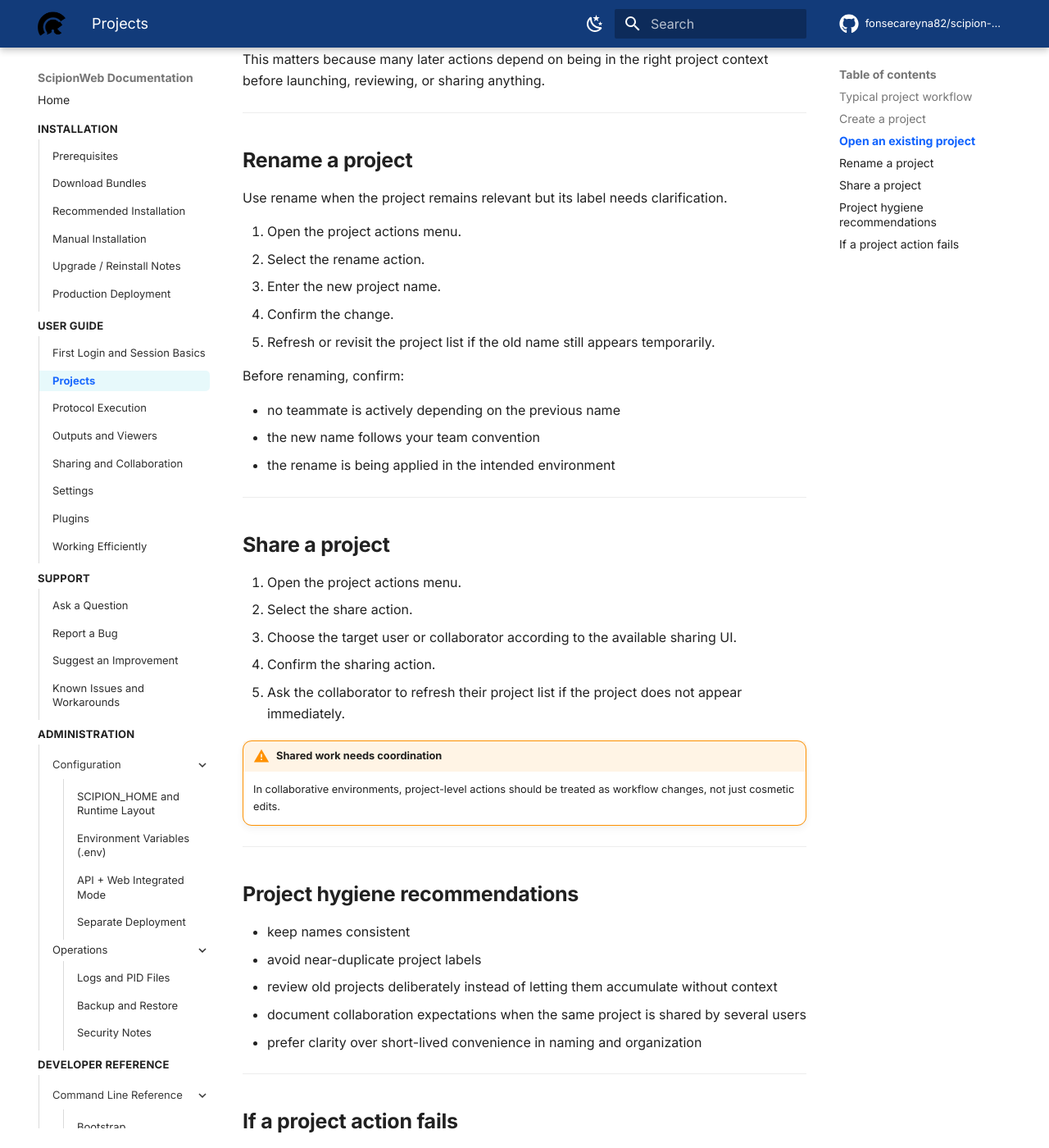
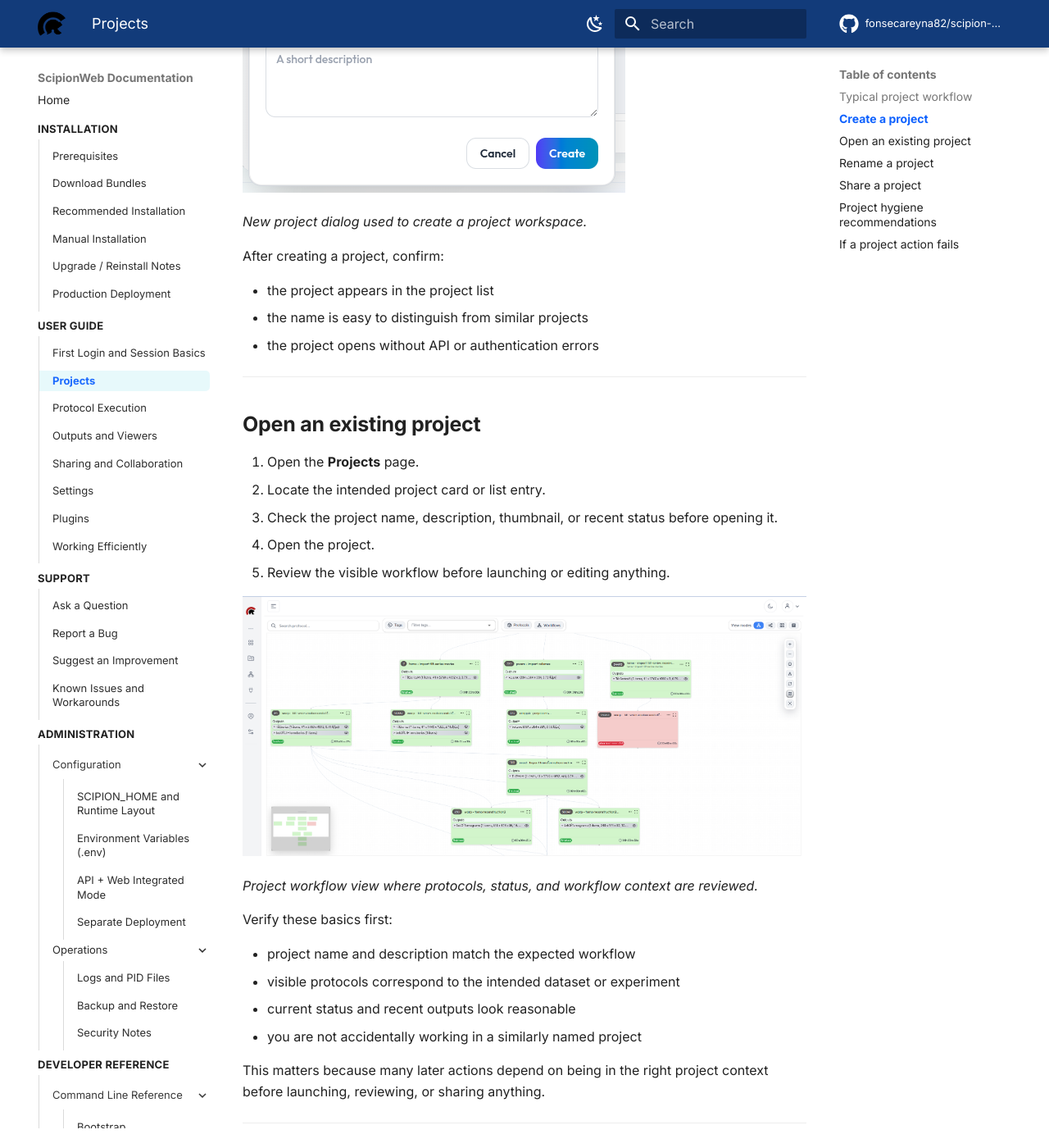
Before and after one commit to fonsecareyna82/scipion-docs, an MkDocs documentation site: the page built from docs/user-guide/projects.md, in a window 1280 px wide and 1400 px high, scrolled down 1512 px. Shown: the whole window at 82% size. Built offline with MkDocs 1.6.1 and Material for MkDocs 9.7.7, drawn with Linux system fonts in a browser that asks for light colours; comment, search, counter and statistics services are not loaded; some of the changed text lies outside the part shown.

Commit message:
Add project screenshots to user guide

```diff
--- a/docs/user-guide/projects.md
+++ b/docs/user-guide/projects.md
@@ -3,6 +3,10 @@
 Projects are the main workspace unit in ScipionWeb. They group protocols, outputs, logs, and related analysis context.
 
 Use this page when you need to create, open, rename, review, or share a project safely.
+
+![Projects page](../assets/images/screenshots/user-guide/projects-page.png)
+
+*Projects page with project cards and project-level actions.*
 
 ---
 
@@ -28,6 +32,10 @@ A common project-oriented flow looks like this:
 5. Confirm the creation action.
 6. Open the new project and verify that the project page loads correctly.
 
+![New project dialog](../assets/images/screenshots/user-guide/new-project-dialog.png)
+
+*New project dialog used to create a project workspace.*
+
 After creating a project, confirm:
 
 - the project appears in the project list
@@ -43,6 +51,10 @@ After creating a project, confirm:
 3. Check the project name, description, thumbnail, or recent status before opening it.
 4. Open the project.
 5. Review the visible workflow before launching or editing anything.
+
+![Project workflow view](../assets/images/screenshots/user-guide/project-workflow-view.png)
+
+*Project workflow view where protocols, status, and workflow context are reviewed.*
 
 Verify these basics first:
 
```
